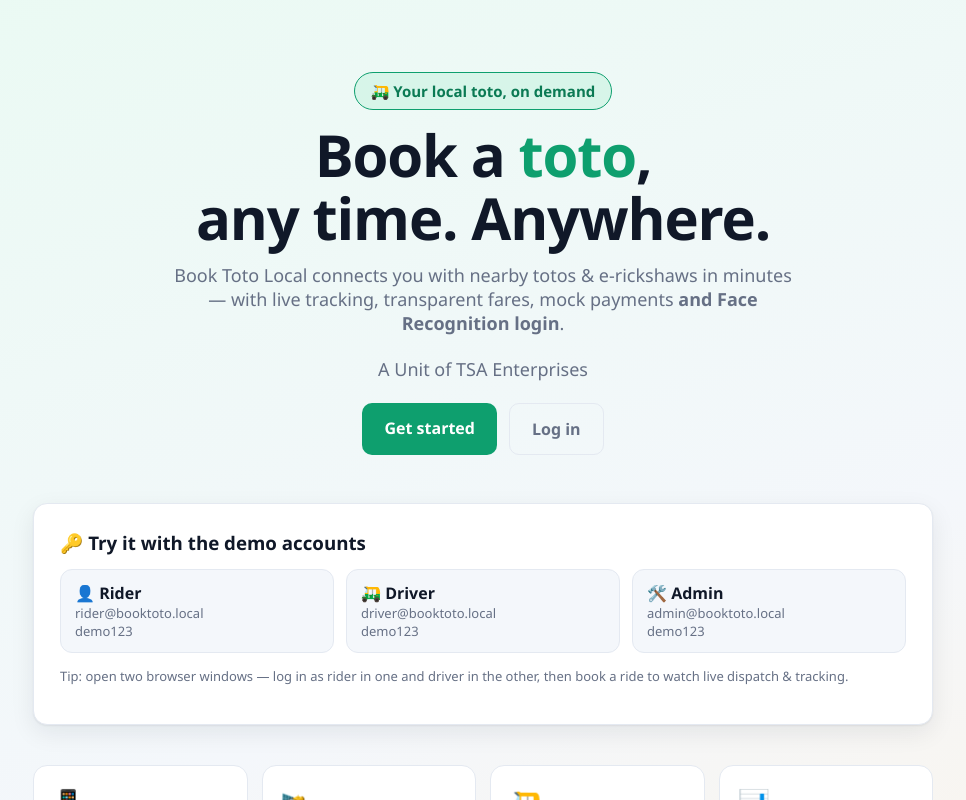
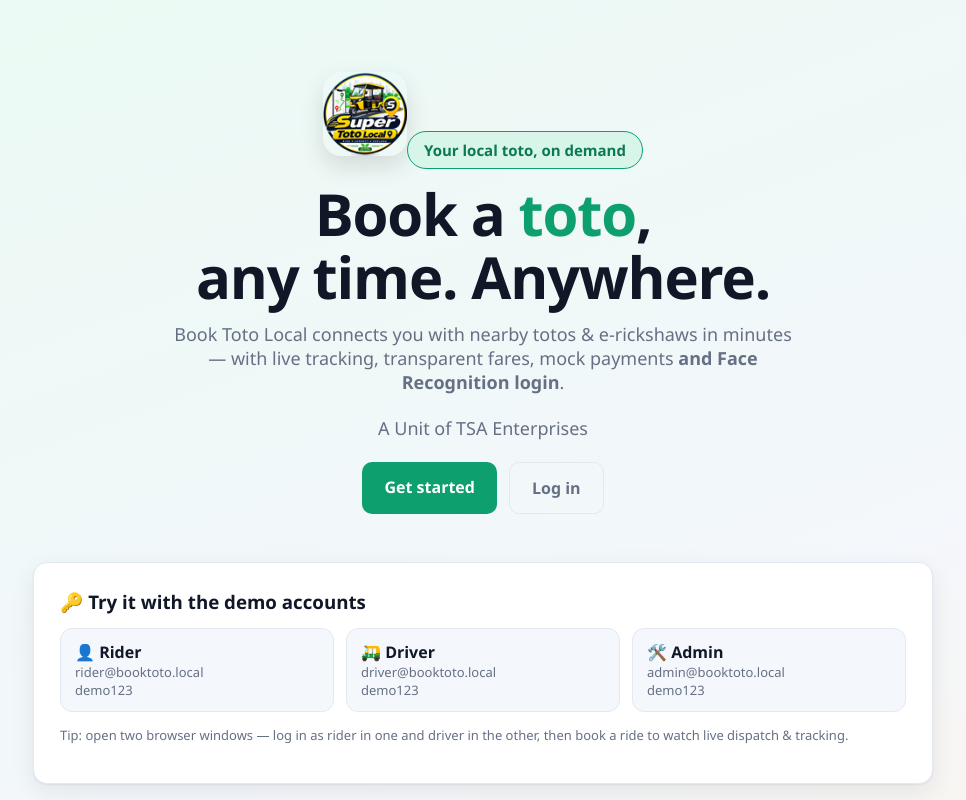
Before and after one commit to tsaenterprisesindia-dot/Book-Toto-Local, a React (Vite) app in the folder client/: page / in a window 1280 px wide. Shown: the top 800 px of the page, without its empty margins (157-1123 px from the left). Built offline with nearby package versions, Linux system fonts and the light colour scheme.

Commit message:
Add TSA Super Toto Local logo to brand, auth pages and landing hero

```diff
--- a/client/src/components/Nav.jsx
+++ b/client/src/components/Nav.jsx
@@ -1,5 +1,6 @@
 import { Link, NavLink, useNavigate } from 'react-router-dom';
 import { useAuth } from '../context/AuthContext.jsx';
+import logo from '../assets/book-toto-logo.png';
 
 export default function Nav() {
   const { user, logout } = useAuth();
@@ -15,7 +16,7 @@
   return (
     <nav className="nav">
       <Link to={user ? home : '/'} className="brand">
-        <span className="toto">🛺</span>
+        <img src={logo} alt="Book Toto Local logo" className="brand-logo" />
         <span>
           <span className="brand-name">Book Toto Local</span>
           <span className="brand-unit">A Unit of TSA Enterprises</span>
--- a/client/src/index.css
+++ b/client/src/index.css
@@ -58,6 +58,13 @@
   display: flex;
   align-items: center;
   gap: 8px;
+}
+.nav .brand .brand-logo {
+  width: 34px;
+  height: 34px;
+  border-radius: 8px;
+  object-fit: cover;
+  flex-shrink: 0;
 }
 .nav .brand .toto {
   background: var(--brand);
@@ -318,6 +325,19 @@
 .auth-page { min-height: 100vh; display: flex; align-items: center; justify-content: center; padding: 24px; background: linear-gradient(160deg, #eafaf3, #f4f7fb); }
 .auth-card { width: 100%; max-width: 400px; }
 .auth-title { display: flex; align-items: center; gap: 10px; font-size: 22px; font-weight: 800; margin-bottom: 4px; }
+.auth-title .auth-logo {
+  width: 38px;
+  height: 38px;
+  border-radius: 9px;
+  object-fit: cover;
+}
+.hero .hero-logo {
+  width: 84px;
+  height: 84px;
+  border-radius: 18px;
+  object-fit: cover;
+  box-shadow: 0 10px 24px rgba(0, 0, 0, 0.12);
+}
 .tab-row { display: flex; gap: 8px; margin: 16px 0; }
 .tab {
   flex: 1;
--- a/client/src/pages/Landing.jsx
+++ b/client/src/pages/Landing.jsx
@@ -1,5 +1,6 @@
 import { Link } from 'react-router-dom';
 import { useAuth } from '../context/AuthContext.jsx';
+import logo from '../assets/book-toto-logo.png';
 
 export default function Landing() {
   const { user } = useAuth();
@@ -8,8 +9,9 @@
   return (
     <div className="landing">
       <div className="hero">
+        <img src={logo} alt="Book Toto Local logo" className="hero-logo" />
         <span className="chip chip-active" style={{ fontSize: 15, padding: '8px 16px' }}>
-          🛺 Your local toto, on demand
+          Your local toto, on demand
         </span>
         <h1>
           Book a <span className="accent">toto</span>,<br />
--- a/client/src/pages/Login.jsx
+++ b/client/src/pages/Login.jsx
@@ -3,6 +3,7 @@
 import { useAuth } from '../context/AuthContext.jsx';
 import { useFace } from '../context/FaceProvider.jsx';
 import FaceCapture from '../components/FaceCapture.jsx';
+import logo from '../assets/book-toto-logo.png';
 
 export default function Login() {
   const { login, faceLogin } = useAuth();
@@ -65,7 +66,7 @@
     <div className="auth-page">
       <div className="card auth-card fade-in">
         <div className="auth-title">
-          <span>🛺</span> Book Toto Local
+          <img src={logo} alt="Book Toto Local logo" className="auth-logo" /> Book Toto Local
         </div>
         <p className="muted">Log in to continue</p>
 
--- a/client/src/pages/Register.jsx
+++ b/client/src/pages/Register.jsx
@@ -4,6 +4,7 @@
 import { useFace } from '../context/FaceProvider.jsx';
 import FaceCapture from '../components/FaceCapture.jsx';
 import client from '../api/client.js';
+import logo from '../assets/book-toto-logo.png';
 
 export default function Register() {
   const { register, refreshUser } = useAuth();
@@ -66,7 +67,7 @@
     <div className="auth-page">
       <div className="card auth-card fade-in">
         <div className="auth-title">
-          <span>🛺</span> Create account
+          <img src={logo} alt="Book Toto Local logo" className="auth-logo" /> Create account
         </div>
         <p className="muted">Join Book Toto Local</p>
 
```
Also changed, not shown: client/src/assets/book-toto-logo.png (added).
